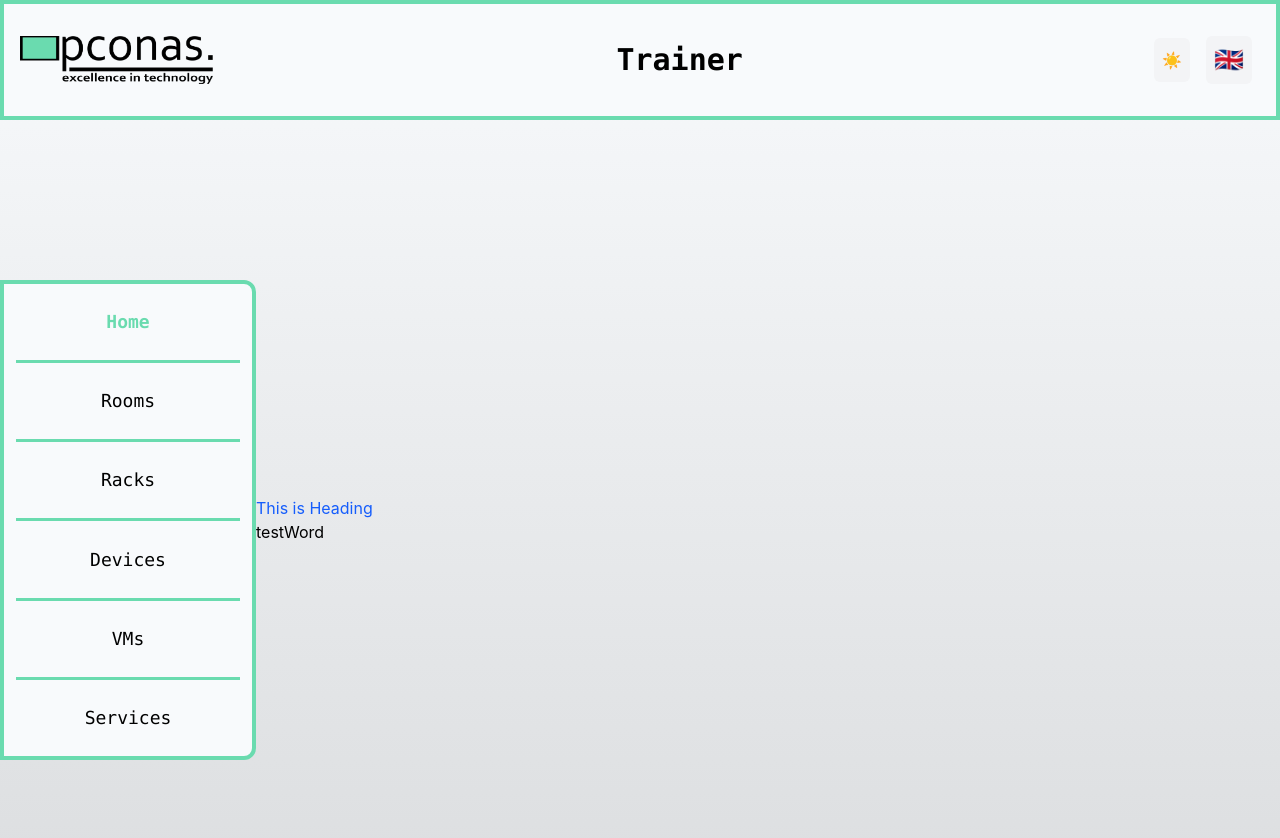
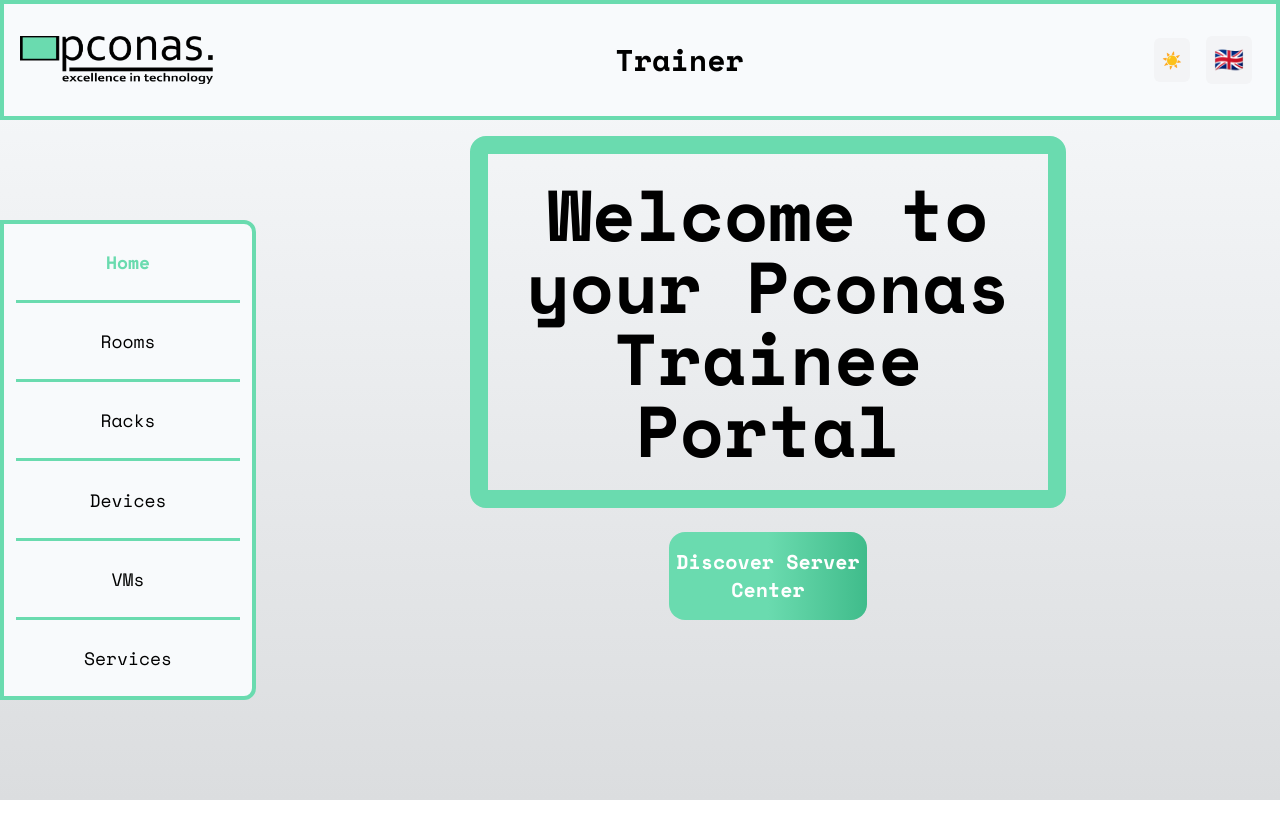
Before and after one commit to wizard0987654321/Pconas-Server-Project, a React (Vite) app in the folder frontend/: page / in a window 1280 px wide. Shown: the top 838 px of the page. After the commit the page ends 800 px from the top, so only its background shows below. Built offline with nearby package versions, Linux system fonts and the light colour scheme; no server answers.

Commit message:
homepage altered, welcome text and discover button added

```diff
--- a/frontend/src/components/MobileSidebar.tsx
+++ b/frontend/src/components/MobileSidebar.tsx
@@ -9,19 +9,20 @@
     if (!open) return null;
 
     return (
-        <div className="sm:hidden w-full bg-[#F8FAFC] dark:bg-gray-900 border-b-4 border-[#6ADBAF] dark:border-[#3f8c6f] shadow-md">
+        <div className="absolute inset-0 z-50 sm:hidden">
 
-            {/* Top row */}
-            <div className="flex justify-end p-4">
+            {/* Sidebar */}
+            <div className="relative w-full bg-[#F8FAFC] dark:bg-gray-900 border-b-4 border-[#6ADBAF] dark:border-[#3f8c6f] shadow-md">
+                <div className="flex justify-start px-4">
                     <button onClick={onClose} className="text-2xl">
                         ✕
                     </button>
                 </div>
 
-            {/* Nav content */}
-            <nav className="flex flex-col items-center gap-2 pb-2">
+                <nav className="flex flex-col items-center gap-2 pb-4">
                     <NavList onItemClick={onClose} />
                 </nav>
+            </div>
         </div>
     );
 }
--- a/frontend/src/i18n/de.json
+++ b/frontend/src/i18n/de.json
@@ -2,6 +2,12 @@
   "test": {
     "testWord": "TestWort",
     "secondWord": "Apfel"
+  },
+  "pages": {
+    "home": {
+      "helloText": "Willkommen in deinem Pconas Trainee Portal",
+      "button": "Rechenzentrum entdecken"
+    }
   },
   "nav": {
     "home": "Startseite",
--- a/frontend/src/i18n/en.json
+++ b/frontend/src/i18n/en.json
@@ -2,6 +2,12 @@
   "test": {
     "testWord": "testWord",
     "secondWord": "apple"
+  },
+  "pages": {
+    "home": {
+      "helloText": "Welcome to your Pconas Trainee Portal",
+      "button": "Discover Server Center"
+    }
   },
   "nav": {
     "home": "Home",
--- a/frontend/src/index.css
+++ b/frontend/src/index.css
@@ -5,6 +5,8 @@
 @custom-variant dark (&:where(.dark, .dark *));
 
 @theme {
+  --font-mono: "Space Mono", monospace;
+
   --breakpoint-xs: 30rem;
   --breakpoint-s: 40rem;
   --breakpoint-m: 48rem;
--- a/frontend/src/pages/App.tsx
+++ b/frontend/src/pages/App.tsx
@@ -1,11 +1,9 @@
-import { useEffect } from 'react'
-import '../App.css'
-import { getHealth, getRoomData, getTestMessage } from '../services/api'
-import { useTranslation } from 'react-i18next';
-
+import { useEffect } from "react";
+import { useTranslation } from "react-i18next";
+import "../App.css";
+import { getHealth, getRoomData, getTestMessage } from "../services/api";
 
 function App() {
-
   const { t } = useTranslation();
 
   useEffect(() => {
@@ -14,8 +12,8 @@
         console.log("API Response is aaeee:", data);
       })
       .catch((err) => {
-        console.error("API erroria aee:", err)
-      })
+        console.error("API erroria aee:", err);
+      });
   }, []);
 
   useEffect(() => {
@@ -24,8 +22,8 @@
         console.log("API Response is testistvis:", data);
       })
       .catch((err) => {
-        console.error("API erroria aee:", err)
-      })
+        console.error("API erroria aee:", err);
+      });
   }, []);
 
   useEffect(() => {
@@ -34,16 +32,22 @@
         console.log("API Response is sqlistvis:", data);
       })
       .catch((err) => {
-        console.error("API erroria aee:", err)
-      })
+        console.error("API erroria aee:", err);
+      });
   }, []);
 
   return (
-    <>
-      <h1 className="text-blue-600 dark:text-red-600">This is Heading</h1>
-      <p>{t('test.testWord')}</p>
-    </>
-  )
+    <div className="p-4 flex flex-col items-center">
+      <div className="w-[95%] xs:w-[90%] s:w-[80%] m:w-[70%] l:w-[60%] py-3 s:py-4 m:py-5 l:py-6 border-[8px] s:border-[12px] m:border-[16px] l:border-[18px] border-solid border-[#6ADBAF] rounded-[16px]">
+        <h1 className="font-mono font-bold text-center text-black dark:text-red-600 text-3xl xs:text-4xl s:text-5xl m:text-6xl l:text-7xl">
+          {t("pages.home.helloText")}
+        </h1>
+      </div>
+      <button className="w-[60%] xs:w-[50%] s:w-[40%] m:w-[30%] l:w-[20%] py-2 s:py-3 l:py-4 text-white font-mono font-bold text-base s:text-lg m:text-xl m-6 rounded-[16px] bg-gradient-to-r from-[#6ADBAF] via-[#6ADBAF] to-[#3FBC8B] hover:opacity-90 transition-all duration-200">
+        {t("pages.home.button")}
+      </button>
+    </div>
+  );
 }
 
-export default App
+export default App;
--- a/frontend/src/pages/Navigation.tsx
+++ b/frontend/src/pages/Navigation.tsx
@@ -8,34 +8,38 @@
     const [isOpen, setIsOpen] = useState(false);
 
     return (
-        <div className="min-h-screen bg-gradient-to-b from-[#F8FAFC] to-[#DBDDDF] dark:from-gray-900 dark:to-gray-950">
+        <div className="flex flex-col min-h-screen bg-gradient-to-b from-[#F8FAFC] to-[#DBDDDF] dark:from-gray-900 dark:to-gray-950">
             <Header />
 
-            {/* Mobile burger button */}
-            {!isOpen && (<div className="sm:hidden p-4">
-                <button
-                    onClick={() => setIsOpen(!isOpen)}
-                    className="text-3xl text-black dark:text-white"
-                >
-                    ☰
-                </button>
-            </div>)
-            }
+            <div className="mainContent relative flex flex-1">
 
-            {/* Mobile menu */}
-            {isOpen && <MobileSidebar
-                open={isOpen}
-                onClose={() => setIsOpen(false)} />
-            }
+                {!isOpen && (
+                    <div className="sm:hidden p-4 z-20">
+                        <button
+                            onClick={() => setIsOpen(true)}
+                            className="text-3xl text-black dark:text-white"
+                        >
+                            ☰
+                        </button>
+                    </div>
+                )}
 
-            <div className="flex items-center min-h-screen">
-                {/* Desktop sidebar */}
-                <DesktopSidebar />
+                <div className="flex items-center">
+                    <DesktopSidebar />
+                </div>
 
-                {/* Main content */}
-                <div className="flex-1">
+                {/* Main page */}
+                <div className="flex justify-center items-start flex-1 items-center">
                     <Outlet />
                 </div>
+
+                {/* Overlay */}
+                {isOpen && (
+                    <MobileSidebar
+                        open={isOpen}
+                        onClose={() => setIsOpen(false)}
+                    />
+                )}
             </div>
         </div>
     );
```
Lines whose indentation alone changed are shown as unchanged.
